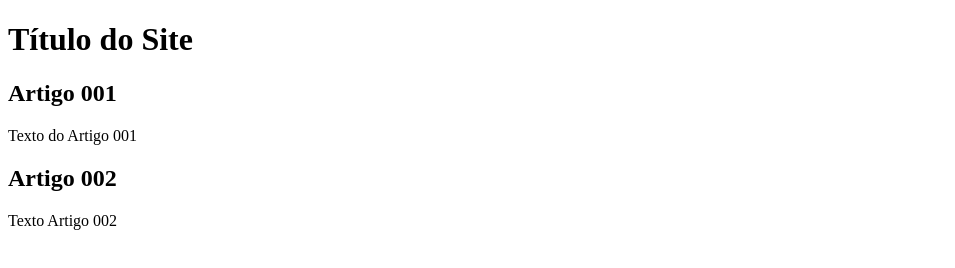
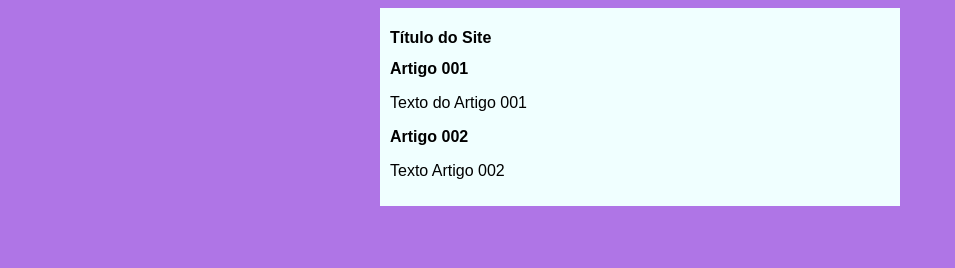
Before and after one commit to Marina-Ribas/projeto-site, a plain HTML site: page index.html in a window 1280 px wide. Shown: the whole page, without its empty margins (0-955 px from the left). Drawn offline with Linux system fonts and the light colour scheme.

Commit message:
Iniciei o desing

```diff
--- /dev/null
+++ b/estilos/style.css
@@ -0,0 +1,17 @@
+*{
+    font-family: Arial, Helvetica, sans-serif;
+    font-size: 16px;
+}
+
+body {
+    background-color: rgb(175, 117, 230) ;
+
+}
+
+main {
+    background-color: azure;
+    width: 500px;
+    margin: auto;
+    padding: 10px;
+    box-shadow: 3px 3px 5px rgba(rgba(0, 0, 0.473), green, blue, alpha);
+}
--- a/index.html
+++ b/index.html
@@ -4,6 +4,7 @@
     <meta charset="UTF-8">
     <meta name="viewport" content="width=device-width, initial-scale=1.0">
     <title>Título do Site</title>
+    <link rel="stylesheet" href="estilos/style.css">
 </head>
 <body>
     <main>
```
